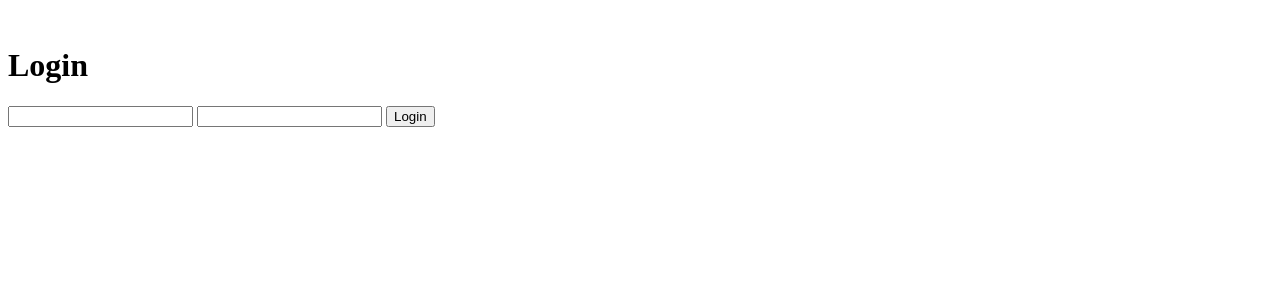
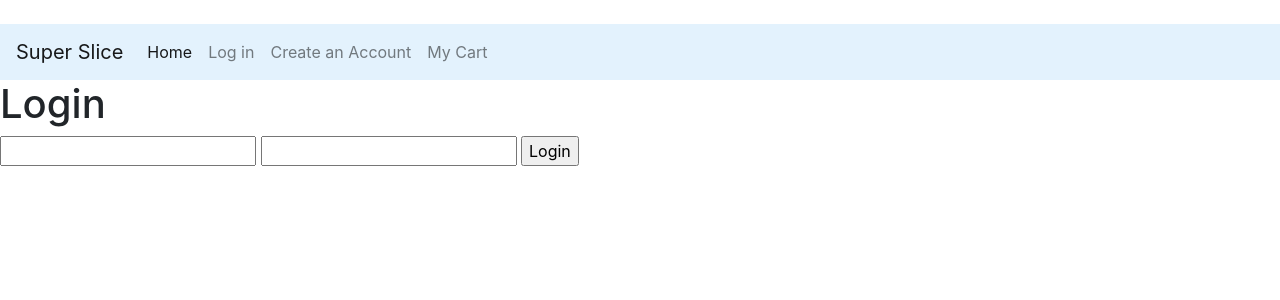
Before and after one commit to hydrospanner/pizza_restaurant_orders, a Django app: page /user in a window 1280 px wide. Shown: the top 300 px of the page. Run offline with Django 3.2, Linux system fonts and the light colour scheme; some libraries are stand-ins or nearby versions.

Commit message:
add bootstrap navbar responsive to user.is_authenticated

```diff
--- a/orders/templates/orders/base.html
+++ b/orders/templates/orders/base.html
@@ -3,13 +3,51 @@
 <html lang="en" xmlns="http://www.w3.org/1999/xhtml">
 <head>
     <meta charset="utf-8" />
+    <meta name="viewport" content="width=device-width, initial-scale=1, shrink-to-fit=no">
+    <link rel="stylesheet" href="https://stackpath.bootstrapcdn.com/bootstrap/4.1.3/css/bootstrap.min.css" integrity="sha384-MCw98/SFnGE8fJT3GXwEOngsV7Zt27NXFoaoApmYm81iuXoPkFOJwJ8ERdknLPMO" crossorigin="anonymous" >
+
     <title>
         {% block title %}
         {% endblock %}
     </title>
 </head>
 <body>
+    <nav class="navbar navbar-expand-lg navbar-light" style="background-color: #e3f2fd;">
+        <a class="navbar-brand" href="{% url 'index' %}">Super Slice</a>
+        <button class="navbar-toggler" type="button" data-toggle="collapse" data-target="#navbarNav" aria-controls="navbarNav" aria-expanded="false" aria-label="Toggle navigation">
+            <span class="navbar-toggler-icon"></span>
+        </button>
+        <div class="collapse navbar-collapse" id="navbarNav">
+            <ul class="navbar-nav">
+                <li class="nav-item active">
+                    <a class="nav-link" href="{% url 'index' %}">Home <span class="sr-only">(current)</span></a>
+                </li>
+
+                {% if user.is_authenticated %}
+                <li class="nav-item">
+                    <a class="nav-link" href="{% url 'logout' %}">Log out</a>
+                </li>
+                {% else %}
+                <li class="nav-item">
+                    <a class="nav-link" href="{% url 'login' %}">Log in</a>
+                </li>
+                <li class="nav-item">
+                    <a class="nav-link" href="{% url 'login' %}">Create an Account</a>
+                </li>
+                {% endif %}
+                <li class="nav-item">
+                    <a class="nav-link" href="#">My Cart</a>
+                </li>
+            </ul>
+            <span class="navbar-text">
+                {% if user.is_authenticated %}Hello, {{ user.username }}.{% endif %}
+            </span>
+        </div>
+    </nav>
     {% block body %}
     {% endblock %}
+    <script src="https://code.jquery.com/jquery-3.3.1.slim.min.js" integrity="sha384-q8i/X+965DzO0rT7abK41JStQIAqVgRVzpbzo5smXKp4YfRvH+8abtTE1Pi6jizo" crossorigin="anonymous"></script>
+    <script src="https://cdnjs.cloudflare.com/ajax/libs/popper.js/1.14.3/umd/popper.min.js" integrity="sha384-ZMP7rVo3mIykV+2+9J3UJ46jBk0WLaUAdn689aCwoqbBJiSnjAK/l8WvCWPIPm49" crossorigin="anonymous"></script>
+    <script src="https://stackpath.bootstrapcdn.com/bootstrap/4.1.3/js/bootstrap.min.js" integrity="sha384-ChfqqxuZUCnJSK3+MXmPNIyE6ZbWh2IMqE241rYiqJxyMiZ6OW/JmZQ5stwEULTy" crossorigin="anonymous"></script>
 </body>
 </html>
--- a/orders/templates/orders/index.html
+++ b/orders/templates/orders/index.html
@@ -1,3 +1,5 @@
+{% extends "orders/base.html" %}
+
 {% block body %}
-<h3>Pizza!</h3>
+<h1>Pizza!</h1>
 {% endblock %}
--- a/orders/urls.py
+++ b/orders/urls.py
@@ -3,5 +3,5 @@ from django.urls import path
 from . import views
 
 urlpatterns = [
-    path("", views.index, name="index")
+    path("", views.index, name="index"),
 ]
```
